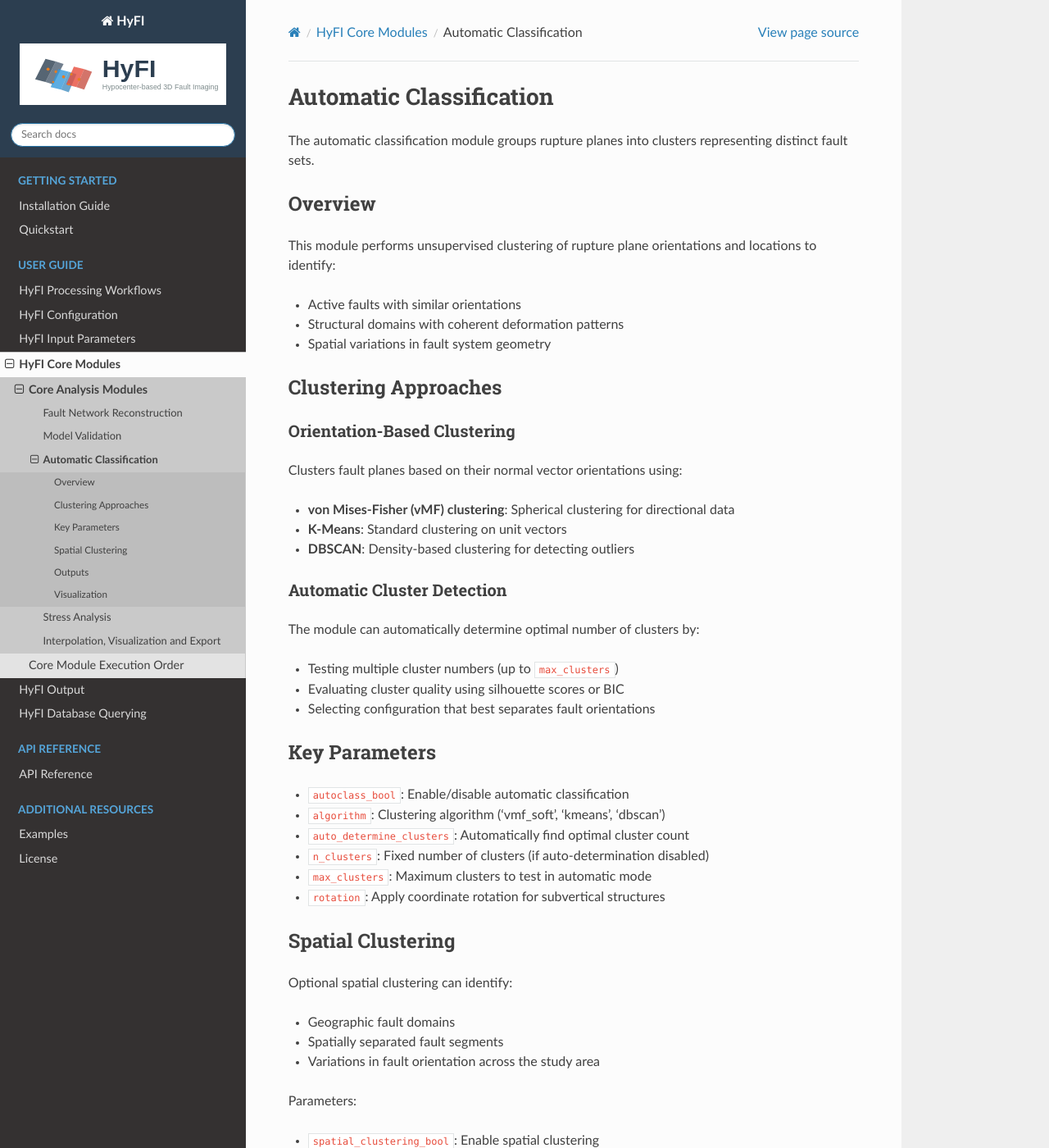
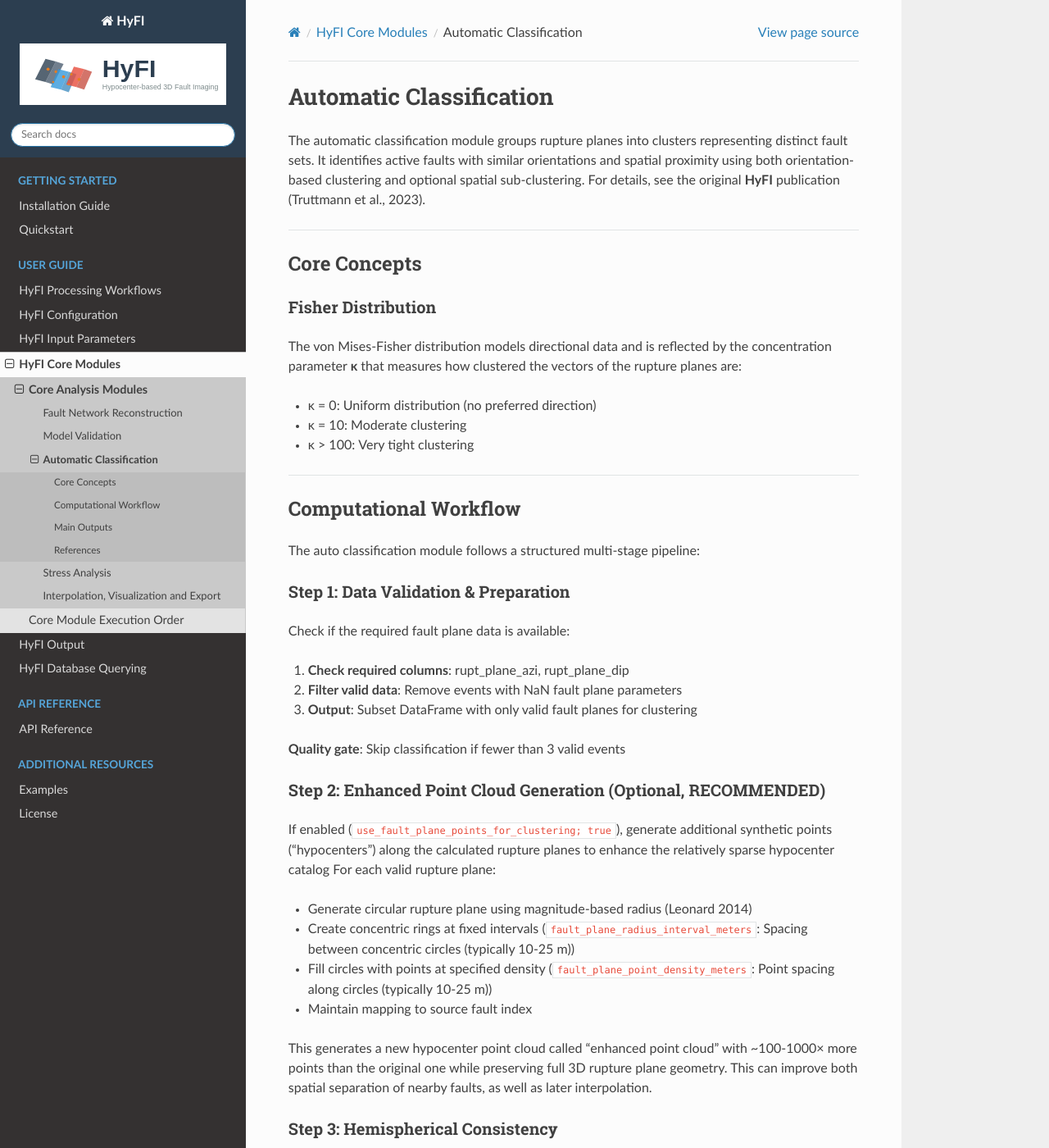
Before and after one commit to sandrotruttmann/HyFI, a Sphinx documentation site: the page built from docs/source/modules/auto_classification.md, in a window 1280 px wide and 1400 px high. Shown: the whole window at 82% size. Built offline with Sphinx 7.4.7 and the Read the Docs theme 3.1.0, drawn with Linux system fonts in a browser that asks for light colours; pages that are not in the unit, such as notebooks, are missing from menus; some of the changed text lies outside the part shown.

Commit message:
Update auto_classification.md

```diff
--- a/docs/source/modules/auto_classification.md
+++ b/docs/source/modules/auto_classification.md
@@ -1,60 +1,134 @@
 # Automatic Classification
 
-The automatic classification module groups rupture planes into clusters representing distinct fault sets.
+The automatic classification module groups rupture planes into clusters representing distinct fault sets. It identifies active faults with similar orientations and spatial proximity using both orientation-based clustering and optional spatial sub-clustering. For details, see the original **HyFI** publication (Truttmann et al., 2023).
 
-## Overview
+---
 
-This module performs unsupervised clustering of rupture plane orientations and locations to identify:
-- Active faults with similar orientations
-- Structural domains with coherent deformation patterns
-- Spatial variations in fault system geometry
+## Core Concepts
 
-## Clustering Approaches
+### Fisher Distribution
 
-### Orientation-Based Clustering
-Clusters fault planes based on their normal vector orientations using:
-- **von Mises-Fisher (vMF) clustering**: Spherical clustering for directional data
-- **K-Means**: Standard clustering on unit vectors
-- **DBSCAN**: Density-based clustering for detecting outliers
+The von Mises-Fisher distribution models directional data and is reflected by the concentration parameter **κ** that measures how clustered the vectors of the rupture planes are:
+  - κ = 0: Uniform distribution (no preferred direction)
+  - κ = 10: Moderate clustering
+  - κ > 100: Very tight clustering
 
-### Automatic Cluster Detection
-The module can automatically determine optimal number of clusters by:
-- Testing multiple cluster numbers (up to `max_clusters`)
-- Evaluating cluster quality using silhouette scores or BIC
-- Selecting configuration that best separates fault orientations
+---
 
-## Key Parameters
+## Computational Workflow
 
-- `autoclass_bool`: Enable/disable automatic classification
-- `algorithm`: Clustering algorithm ('vmf_soft', 'kmeans', 'dbscan')
-- `auto_determine_clusters`: Automatically find optimal cluster count
-- `n_clusters`: Fixed number of clusters (if auto-determination disabled)
-- `max_clusters`: Maximum clusters to test in automatic mode
-- `rotation`: Apply coordinate rotation for subvertical structures
+The auto classification module follows a structured multi-stage pipeline:
 
-## Spatial Clustering
+### Step 1: Data Validation & Preparation
 
-Optional spatial clustering can identify:
-- Geographic fault domains
-- Spatially separated fault segments
-- Variations in fault orientation across the study area
+Check if the required fault plane data is available:
 
-Parameters:
-- `spatial_clustering_bool`: Enable spatial clustering
-- `spatial_eps`: DBSCAN distance threshold for spatial grouping
+1. **Check required columns**: rupt_plane_azi, rupt_plane_dip
+2. **Filter valid data**: Remove events with NaN fault plane parameters
+3. **Output**: Subset DataFrame with only valid fault planes for clustering
 
-## Outputs
+**Quality gate**: Skip classification if fewer than 3 valid events
 
-The classification adds cluster labels to `HyFI_results.csv`:
-- `orient_cluster`: Orientation cluster ID (0, 1, 2, ...)
-- `spatial_cluster`: Spatial domain ID (if enabled)
+### Step 2: Enhanced Point Cloud Generation (Optional, RECOMMENDED)
 
-## Visualization
+If enabled (`use_fault_plane_points_for_clustering; true`), generate additional synthetic points ("hypocenters") along the calculated rupture planes to enhance the relatively sparse hypocenter catalog For each valid rupture plane:
+   - Generate circular rupture plane using magnitude-based radius (Leonard 2014)
+   - Create concentric rings at fixed intervals (`fault_plane_radius_interval_meters`: Spacing between concentric circles (typically 10-25 m))
+   - Fill circles with points at specified density (`fault_plane_point_density_meters`: Point spacing along circles (typically 10-25 m))
+   - Maintain mapping to source fault index
 
-Results can be visualized as:
-- Stereonets colored by cluster
-- 3D fault planes colored by cluster
-- Spatial maps showing cluster distributions
+This generates a new hypocenter point cloud called "enhanced point cloud" with ~100-1000× more points than the original one while preserving full 3D rupture plane geometry. This can improve both spatial separation of nearby faults, as well as later interpolation.
+
+### Step 3: Hemispherical Consistency
+
+Ensures that all fault plane normal vectors point to same hemisphere to prevent ambiguous clustering.
+
+1. **Reference vector**: Take first fault plane normal as reference
+2. **Flip if needed**: For each other fault plane, check if angular distance > 90°
+3. **Correction**: If flipped, negate all components (x, y, z) → (-x, -y, -z)
+4. **Result**: All vectors on same hemisphere, consistent for clustering
+
+### Step 4: Automatic Cluster Number Determination (Optional)
+
+If enabled, this step determines the optimal number of orientation clusters automatically:
+
+1. **Test range**: Evaluate k = 2 to `max_clusters`
+2. **Scoring for each k**:
+   - Apply clustering algorithm
+   - Calculate Fisher concentration (κ) for each cluster
+   - Compute the silhouette score or dispersion metric
+
+3. **Selection strategy**:
+   - Choose k with highest score
+   - Penalize k > 3 to prefer simpler solutions
+   - Only accept complex solution if >40% better than simple alternatives
+
+### Step 5: Orientation Clustering
+
+Group fault planes by similar orientations using one of the following directional clustering algorithms:
+
+**A. Spherical K-Means (SKM)**
+- Optimizes cluster centers on unit sphere
+- Minimizes within-cluster angular distances
+- Fast, deterministic (seeded)
+- Good for roughly equal-sized clusters
+- Convergence: max_iter=300, tol=1e-4 (default)
+
+**B. Von Mises-Fisher Soft (VMF Soft)**
+- Probabilistic mixture model on sphere
+- Assigns soft membership probabilities
+- Better for overlapping clusters
+- Fisher concentration (κ) parameter auto-tuned
+- Convergence: max_iter=300, tol=1e-6 (default)
+
+**C. Von Mises-Fisher Hard (VMF Hard)**
+- Deterministic variant of VMF
+- Hard cluster assignments (one cluster per event)
+- Better for distinct clusters
+- Convergence: max_iter=300, tol=1e-6 (default)
+
+This generates orientation cluster labels (0, 1, 2, ..., n_clusters-1) in the DataFrame column `orient_cluster`.
+
+### Step 6: Spatial Sub-Clustering (Optional)
+
+The rupture planes were grouped into sets of similar orientations in step 5. In this step, the algorithm now allows to separate nearby groups of rupture planes from the same orientation set into distinct fault segments. This can either be done on the original hypocenter locations alone, or including the enhanced point cloud if generated in step 2 using `use_fault_plane_points_for_clustering: true`
+
+This generates spatial sub-cluster IDs within each orientation cluster in the column `spatial_cluster`, and the `final_cluster_id` that is the temporary global fault identifier (e.g., "0.1", "0.2", "1.0").
+
+### Step 7: Post-Clustering Quality Control
+
+This step checks the minimum cluster size to remove spurious small clusters that contain less events than `min_events_per_cluster` to prevent over-segmentation.
+
+### Step 8: Results Mapping & Output
+
+The clustering results are finally mapped backed to the full DataFrame `df_hyfi`.
+
+---
+
+## Main Outputs
+
+The following columns are added to the `HyFI_results.csv` output file:
+
+**Orientation Clustering**:
+- **`orient_cluster`**: Fault system ID based on orientation
+
+**Spatial Clustering** (if enabled):
+- **`spatial_cluster`**: Sub-cluster within each orientation group
+
+**Final Fault Identifiers**:
+- **`final_cluster_id`**: Global fault system identifier
+- **`final_cluster_id_local`**: Sequence-specific fault identifier
+
+**Metadata**:
+- **`sequence_label`**: Which sequence this event belongs to (multi-sequence context)
+- **`segmentation_level`**: Hierarchical level (A, B, C, etc.)
+
+---
+
+## References
+
+-  Truttmann, S., Diehl, T., & Herwegh, M. (2023). Hypocenter-based 3D imaging of active faults: Method and applications in the Southwestern Swiss Alps. Journal of Geophysical Research: Solid Earth, 128, e2023JB026352. https://doi.org/10.1029/2023JB026352
+
 
 ---
 
```
